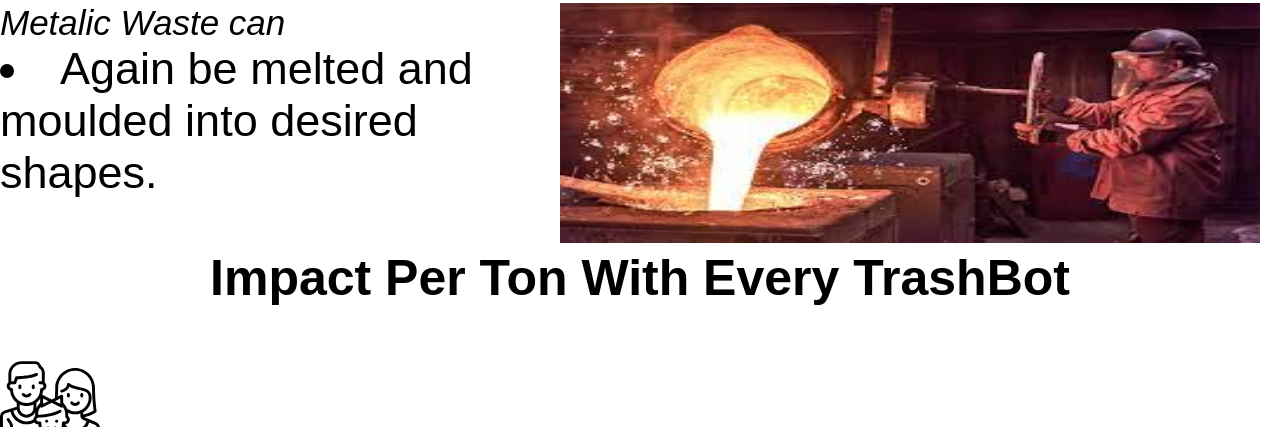
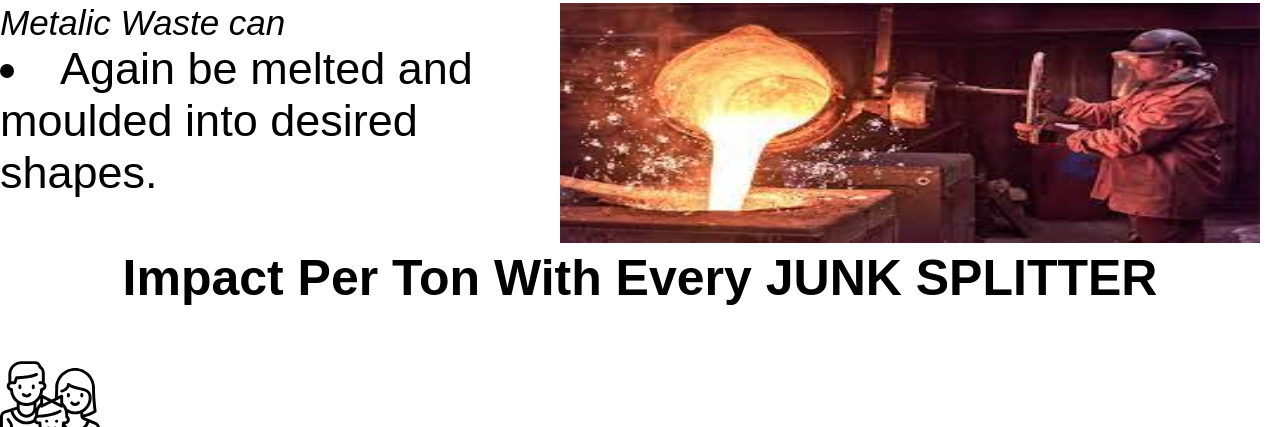
Before and after one commit to AAnvesha/JUNK-SPLITTER-WHJ-PROJECT, a plain HTML site: page index.html in a window 1280 px wide. Shown: the part 5347-5774 px from the top of the page. Drawn offline with Linux system fonts and the light colour scheme.

Commit message:
Update index.html

```diff
--- a/index.html
+++ b/index.html
@@ -135,7 +135,7 @@
 
 
     <section id="impact">
-        <h1>Impact Per Ton With Every TrashBot</h1>
+        <h1>Impact Per Ton With Every JUNK SPLITTER</h1>
         <img src="family.svg" class="profile8">
         <p7>40,000 People Everyday</p7>
         <br>
```
